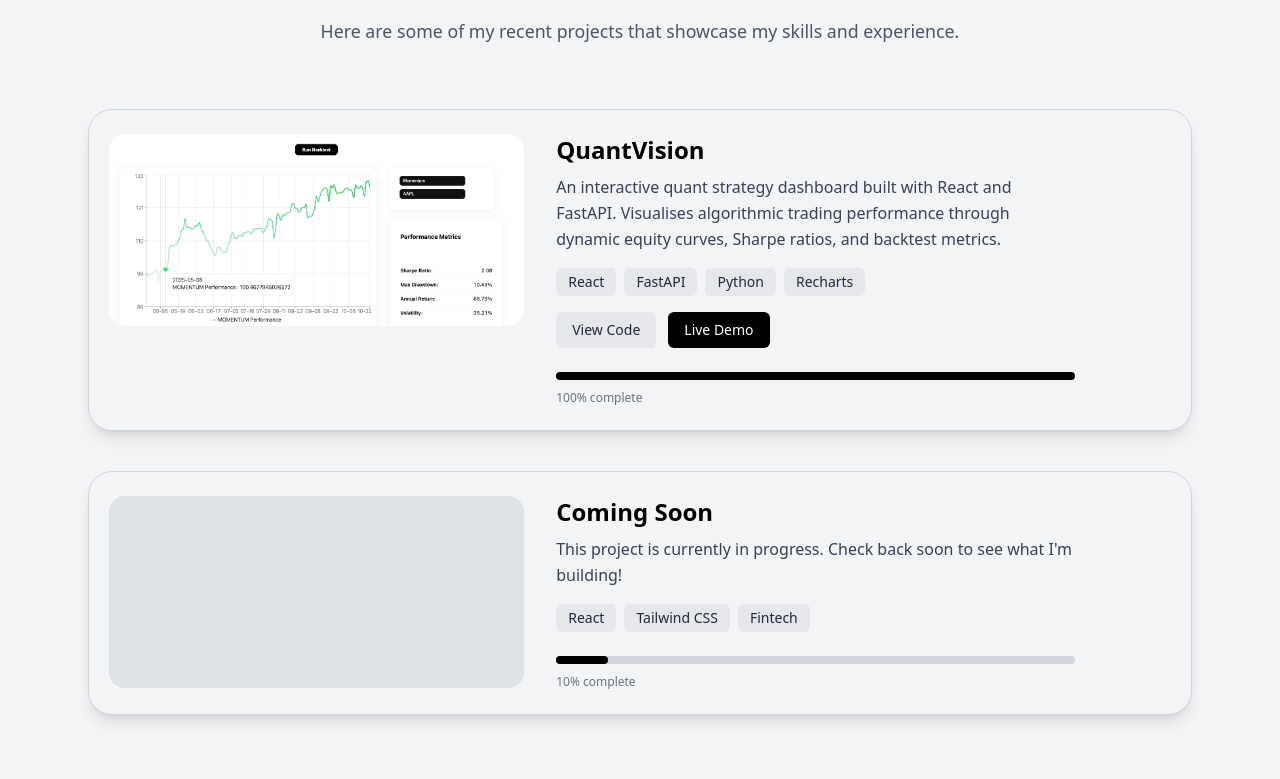
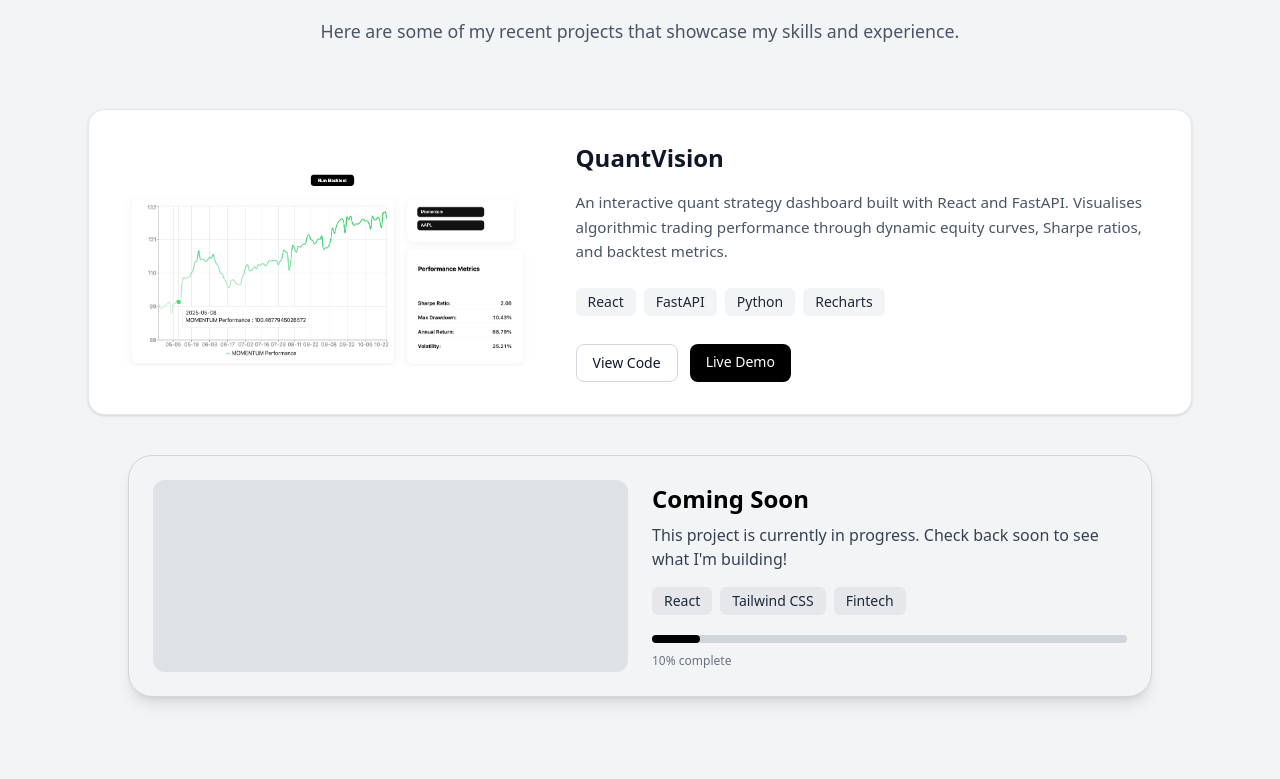
Before and after one commit to ksshubhan/portfolio-website, a React (Vite) app: page / in a window 1280 px wide. Shown: the part 2501-3280 px from the top of the page. Built offline with nearby package versions, Linux system fonts and the light colour scheme.

Commit message:
revamping projects section

```diff
--- a/src/Projects.jsx
+++ b/src/Projects.jsx
@@ -5,17 +5,17 @@ export default function Projects({ sectionRef }) {
       description:
         'An interactive quant strategy dashboard built with React and FastAPI. Visualises algorithmic trading performance through dynamic equity curves, Sharpe ratios, and backtest metrics.',
       tags: ['React', 'FastAPI', 'Python', 'Recharts'],
-      image: '/quantvision-preview.png', // ✅ place a screenshot in your /public/assets folder
-      liveDemo: 'https://quantvision.vercel.app',
+      image: '/quantvision-preview.png',
       code: 'https://github.com/ksshubhan/quantvision-frontend',
-      progress: 100,
+      demo: 'https://quantvision.vercel.app',
+      status: 'complete',
     },
     {
       title: 'Coming Soon',
       description:
         "This project is currently in progress. Check back soon to see what I'm building!",
       tags: ['React', 'Tailwind CSS', 'Fintech'],
-      progress: 10,
+      status: 'in-progress',
     },
   ];
 
@@ -23,92 +23,105 @@ export default function Projects({ sectionRef }) {
     <section
       ref={sectionRef}
       id="projects"
-      className="relative w-full bg-gray-100 dark:bg-gray-900 text-black dark:text-white py-16 pb-[5.5rem] scroll-mt-24 overflow-hidden z-10 border-t border-white dark:border-gray-900"
+      className="relative w-full bg-gray-100 dark:bg-gray-900 text-black dark:text-white py-16 pb-[5.5rem] border-t border-white dark:border-gray-900 scroll-mt-24"
     >
       <div className="max-w-6xl mx-auto px-6 text-center">
-        <h2 className="text-4xl sm:text-5xl font-bold mb-2 pb-[0.4rem]">
-          Featured Projects
-        </h2>
+        <h2 className="text-4xl sm:text-5xl font-bold mb-2 pb-[0.4rem]">Featured Projects</h2>
         <p className="text-gray-600 dark:text-gray-400 mt-5 mb-8 text-base sm:text-[1.11rem]">
           Here are some of my recent projects that showcase my skills and experience.
         </p>
 
         <div className="grid grid-cols-1 gap-10 mt-16">
           {projectData.map((project, index) => (
+            <div key={index}>
+              {/* === If project is complete === */}
+              {project.status === 'complete' ? (
                 <div
-              key={index}
-              className="w-full max-w-[88rem] mx-auto bg-gray-100 dark:bg-gray-800
-                        text-white rounded-3xl shadow-lg px-8 py-6
-                        flex flex-col md:flex-row gap-8 transition-transform duration-300
-                        hover:scale-[1.01] border border-gray-300 dark:border-gray-600"
+                  className="w-full max-w-[88rem] mx-auto bg-white dark:bg-gray-800
+                             text-gray-900 dark:text-white rounded-2xl shadow-sm
+                             border border-gray-200 dark:border-gray-700
+                             flex flex-col md:flex-row items-center gap-8 p-6 md:p-8
+                             hover:shadow-md transition-all duration-300"
                 >
-              {project.image ? (
-                <div className="w-full md:w-[40%] h-44 lg:h-48 rounded-2xl overflow-hidden flex items-center justify-center -ml-3">
+                  {/* Image */}
+                  {project.image && (
+                    <div className="w-full md:w-[42%] h-44 lg:h-52 rounded-xl overflow-hidden flex items-center justify-center">
                       <img
                         src={project.image}
                         alt={project.title}
-                    className="w-full h-full object-cover rounded-2xl transition-transform duration-500 hover:scale-[1.03]"
+                        className="w-full h-full object-cover rounded-xl transition-transform duration-500 hover:scale-[1.03]"
                       />
                     </div>
-              ) : (
-                <div className="w-full md:w-[40%] h-44 lg:h-48 bg-gray-300 dark:bg-gray-700 rounded-2xl animate-pulse -ml-3" />
                   )}
 
-
-              {/* Project Details */}
-              <div className="flex flex-col justify-center text-left w-full md:w-1/2">
-                <h3 className="text-2xl font-semibold text-black dark:text-white mb-2">
-                  {project.title}
-                </h3>
-                <p className="text-gray-700 dark:text-gray-300 mb-4 leading-relaxed">
+                  {/* Text */}
+                  <div className="flex flex-col justify-center text-left w-full md:w-[58%] space-y-4">
+                    <h3 className="text-2xl font-semibold">{project.title}</h3>
+                    <p className="text-gray-600 dark:text-gray-300 text-[0.95rem] leading-relaxed">
                       {project.description}
                     </p>
 
                     {/* Tags */}
-                <div className="flex flex-wrap gap-2 mb-4">
+                    <div className="flex flex-wrap gap-2 mt-2">
                       {project.tags.map((tag, i) => (
                         <span
                           key={i}
-                      className="bg-gray-200 dark:bg-gray-700 text-gray-800 dark:text-gray-300 text-sm font-medium px-3 py-1 rounded-md"
+                          className="px-3 py-1 text-sm bg-gray-100 dark:bg-gray-700 text-gray-800 dark:text-gray-300 rounded-md"
                         >
                           {tag}
                         </span>
                       ))}
                     </div>
 
-                {/* Links (if available) */}
-                {project.liveDemo && (
-                  <div className="flex gap-3 mb-4">
+                    {/* Buttons */}
+                    <div className="flex gap-3 mt-3">
                       <a
                         href={project.code}
+                        className="px-4 py-2 text-sm font-medium border border-gray-300 dark:border-gray-600 rounded-lg hover:bg-gray-100 dark:hover:bg-gray-700 transition"
                         target="_blank"
                         rel="noopener noreferrer"
-                      className="text-sm px-4 py-2 rounded-md bg-gray-200 dark:bg-gray-700 text-gray-800 dark:text-gray-300 font-medium hover:bg-gray-300 dark:hover:bg-gray-600 transition-colors"
                       >
                         View Code
                       </a>
                       <a
-                      href={project.liveDemo}
+                        href={project.demo}
+                        className="px-4 py-2 text-sm font-medium bg-black text-white dark:bg-white dark:text-black rounded-lg hover:opacity-90 transition"
                         target="_blank"
                         rel="noopener noreferrer"
-                      className="text-sm px-4 py-2 rounded-md bg-black text-white font-medium hover:bg-gray-800 transition-colors"
                       >
                         Live Demo
                       </a>
                     </div>
+                  </div>
+                </div>
+              ) : (
+                /* === If project is still in progress === */
+                <div
+                  className="w-full max-w-5xl mx-auto bg-gray-100 dark:bg-gray-800 text-white rounded-3xl shadow-lg p-6
+                             flex flex-col md:flex-row gap-6 transition-transform duration-300
+                             hover:scale-[1.01] border border-gray-300 dark:border-gray-600"
+                >
+                  <div className="w-full md:w-1/2 h-48 bg-gray-300 dark:bg-gray-700 rounded-xl animate-pulse" />
+                  <div className="flex flex-col justify-center text-left w-full md:w-1/2">
+                    <h3 className="text-2xl text-black dark:text-white font-semibold mb-2">{project.title}</h3>
+                    <p className="text-gray-700 dark:text-gray-300 mb-4">{project.description}</p>
+                    <div className="flex flex-wrap gap-2 mb-4">
+                      {project.tags.map((tag, i) => (
+                        <span
+                          key={i}
+                          className="px-3 py-1 text-sm bg-gray-200 dark:bg-gray-700 text-gray-800 dark:text-gray-300 rounded-md"
+                        >
+                          {tag}
+                        </span>
+                      ))}
+                    </div>
+                    <div className="w-full h-2 bg-gray-300 dark:bg-gray-600 rounded-full mt-1">
+                      <div className="w-1/10 h-full bg-black dark:bg-white rounded-full" />
+                    </div>
+                    <p className="text-xs text-gray-500 dark:text-gray-400 mt-[10px]">10% complete</p>
+                  </div>
+                </div>
               )}
-
-                {/* Progress bar */}
-                <div className="w-full h-2 bg-gray-300 dark:bg-gray-600 rounded-full mt-2">
-                  <div
-                    className="h-full bg-black dark:bg-white rounded-full transition-all"
-                    style={{ width: `${project.progress}%` }}
-                  />
-                </div>
-                <p className="text-xs text-gray-500 dark:text-gray-400 mt-[10px]">
-                  {project.progress}% complete
-                </p>
-              </div>
             </div>
           ))}
         </div>
```
Lines whose indentation alone changed are shown as unchanged.
